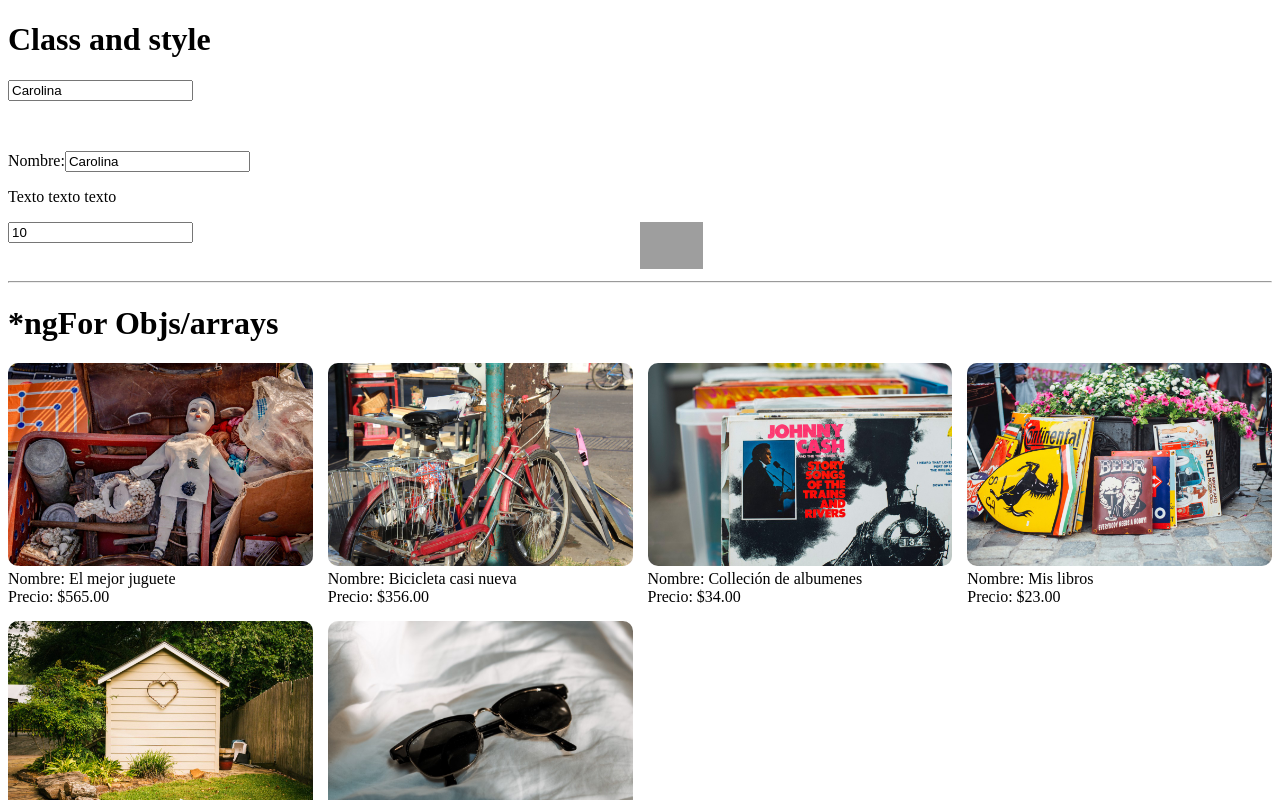
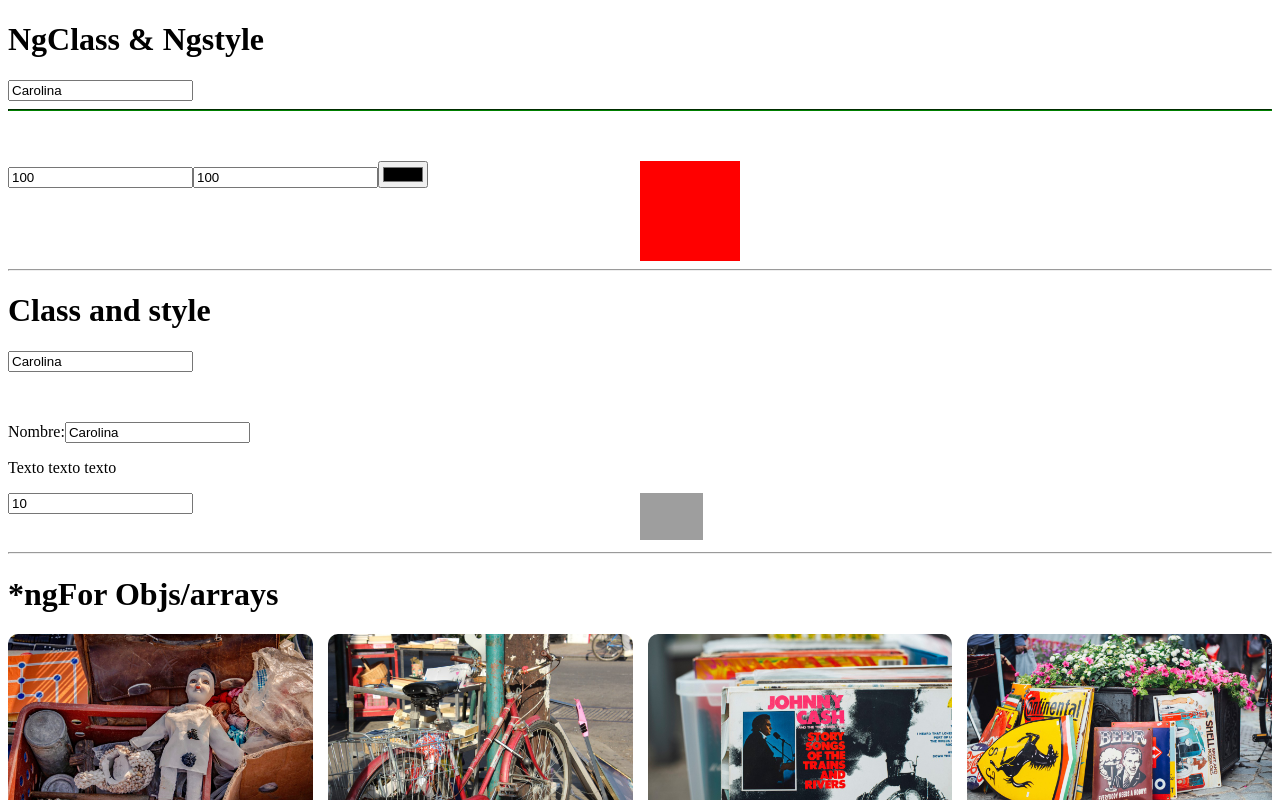
Before and after one commit to CarolinaMttz/my-store, an Angular app: page / in a window 1280 px wide. Shown: the top 800 px of the page. Built offline with nearby package versions, Linux system fonts and the light colour scheme; grey boxes are pictures that could not be loaded.

Commit message:
Clase NgClass y NgStyle

```diff
--- a/src/app/app.component.html
+++ b/src/app/app.component.html
@@ -1,3 +1,32 @@
+<!--- Class and style  CLASE 17  --->
+<h1>NgClass & Ngstyle</h1>
+<input type="text" required #nameInput4="ngModel" [(ngModel)]="person.name" ><br>
+<hr class="inline-error"
+    [ngClass]="{
+      'valid': nameInput4.valid,
+      'invalid': nameInput4.invalid
+    }"
+    />
+<p class="message-error" [class.invalido]="nameInput4.invalid">
+  El campo es requerido
+</p>
+<div class="styles">
+  <div>
+    <input type="number" [(ngModel)]="box.width">
+    <input type="number" [(ngModel)]="box.height">
+    <input type="color" [(ngModel)]="box.background">
+  </div>
+
+  <div [ngStyle]="{
+        'width.px': box.width,
+        'height.px': box.height,
+        'background-color': box.background,
+        'display': 'block'
+        }">
+  </div>
+</div>
+<hr/>
+
 <!--- Class and style  CLASE 17  --->
 <h1>Class and style</h1>
 <input type="text" required #nameInput2="ngModel" [(ngModel)]="person.name" ><br>
--- a/src/app/app.component.scss
+++ b/src/app/app.component.scss
@@ -29,6 +29,17 @@
   }
 }
 
+.inline-error{
+  height: 0;
+  border-bottom: 1px solid;
+  &.invalid{
+    border-color: red;
+  }
+  &.valid{
+    border-color: green;
+  }
+}
+
 .styles{
   display: grid;
   grid-template-columns: repeat(2, 1fr) ;
--- a/src/app/app.component.ts
+++ b/src/app/app.component.ts
@@ -24,6 +24,12 @@
   newName = '';
 
   newUtil = '';
+
+  box = {
+    width: 100,
+    height: 100,
+    background: 'red'
+  };
 
   utilesEscolares: string[] = [
       'Dos cuadernos de cuadrícula grande de 100 hojas',
```
